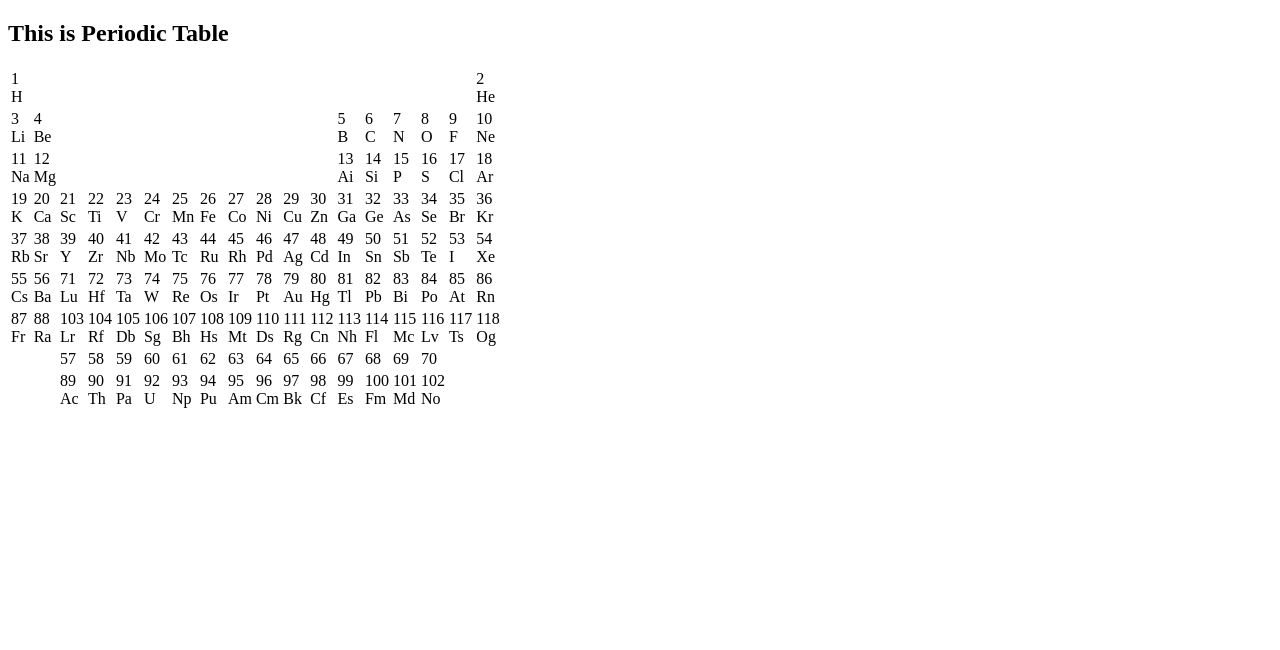
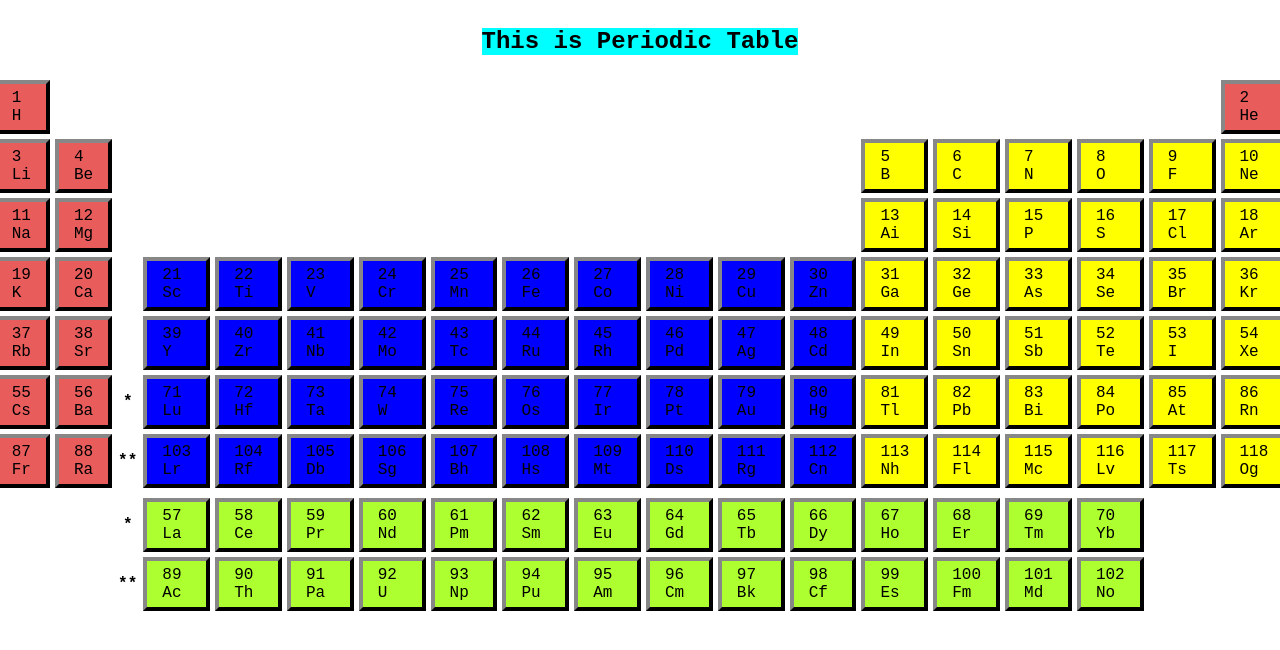
Before and after one commit to raviacts035/PeriodicTable-html, a plain HTML site: page index.html in a window 1280 px wide. Drawn offline with Linux system fonts and the light colour scheme.

Commit message:
Updaete : CSS completed &  all Good to see

```diff
--- a/index.html
+++ b/index.html
@@ -2,19 +2,65 @@
 <html>
     <head>
         <title>Periodic Table </title>
+        <style>
+            td {
+            border: 4px solid #333;
+            border-style: outset;
+            padding: 5px 15px;
+            }
+            table{
+                border-spacing: 5px;
+            }
+            h2{
+                background-color: aqua;
+            }
+            body{
+                color: black;
+                font-family: 'Courier New', Courier, monospace;
+            }
+            section{
+                display: flex;
+                flex-direction:column;
+                align-items:center;
+            }
+            .bottom1 td{
+                background-color:greenyellow;
+            }
+            td:nth-child(-n+2){
+                background-color: rgb(233, 92, 92);
+            }
+            .rTwo td:nth-child(n+5){
+                background-color: yellow;
+            }
+            .rThree td:nth-child(n+14){
+                background-color:yellow;
+            }
+            .rThree td:nth-child(-n+13){
+                background-color: blue;
+            }
+            .rThree td:nth-child(1){
+                background-color: rgb(233, 92, 92);
+            }
+            .rThree td:nth-child(2){
+                background-color: rgb(233, 92, 92);
+            }
+        </style>
     </head>
     <body>
+        <Section>
             <h2>This is Periodic Table</h2>
             <table>
                 <tr>
                     <td>1<br/>H</td>
-                <td colspan="16"></td>
-                <td>2<br/>He</td>
+                    <th></th>
+                    <th colspan="16"></th>
+                    <td  style="background-color: rgb(233, 92, 92);">2<br/>He</td>
                 </tr>
-            <tr>
+                <tr class="rTwo">
                     <td>3<br/>Li</td>
                     <td>4<br/>Be</td>
-                <td colspan="10"></td>
+                    <th></th>
+                    <th colspan="10"></th>
                     <td>5<br/>B</td>
                     <td>6<br/>C</td>
                     <td>7<br/>N</td>
@@ -22,10 +68,11 @@
                     <td>9<br/>F</td>
                     <td>10<br/>Ne</td>
                 </tr>
-            <tr>
+                <tr class="rTwo">
                     <td>11<br/>Na</td>
                     <td>12<br/>Mg</td>
-                <td colspan="10"></td>
+                    <th></th>
+                    <th colspan="10"></th>
                     <td>13<br/>Ai</td>
                     <td>14<br/>Si</td>
                     <td>15<br/>P</td>
@@ -33,10 +80,11 @@
                     <td>17<br/>Cl</td>
                     <td>18<br/>Ar</td>
                 </tr>
-            <tr>
+                <tr class="rThree">
                     <td>19<br/>K</td>
                     <td>20<br/>Ca</td>
-                <td>21<br/>Sc</td>
+                    <th></th>
+                    <td >21<br/>Sc</td>
                     <td>22<br/>Ti</td>
                     <td>23<br/>V</td>
                     <td>24<br/>Cr</td>
@@ -53,9 +101,10 @@
                     <td>35<br/>Br</td>
                     <td>36<br/>Kr</td>
                 </tr>
-            <tr>
+                <tr class="rThree">
                     <td>37<br/>Rb</td>
                     <td>38<br/>Sr</td>
+                    <th></th>
                     <td>39<br/>Y</td>
                     <td>40<br/>Zr</td>
                     <td>41<br/>Nb</td>
@@ -73,9 +122,10 @@
                     <td>53<br/>I</td>
                     <td>54<br/>Xe</td>
                 </tr>
-            <tr>
+                <tr class="rThree">
                     <td>55<br/>Cs</td>
                     <td>56<br/>Ba</td>
+                    <th>*</th>
                     <td>71<br/>Lu</td>
                     <td>72<br/>Hf</td>
                     <td>73<br/>Ta</td>
@@ -93,9 +143,10 @@
                     <td>85<br/>At</td>
                     <td>86<br/>Rn</td>
                 </tr>
-            <tr>
+                <tr class="rThree">
                     <td>87<br/>Fr</td>
                     <td>88<br/>Ra</td>
+                    <th>**</th>
                     <td>103<br/>Lr</td>
                     <td>104<br/>Rf</td>
                     <td>105<br/>Db</td>
@@ -113,26 +164,29 @@
                     <td>117<br/>Ts</td>
                     <td>118<br/>Og</td>
                 </tr>
-            <tr>
-                <td colspan="2"></td>
-                <td>57<br/></td>
-                <td>58<br/></td>
-                <td>59<br/></td>
-                <td>60<br/></td>
-                <td>61<br/></td>
-                <td>62<br/></td>
-                <td>63<br/></td>
-                <td>64<br/></td>
-                <td>65<br/></td>
-                <td>66<br/></td>
-                <td>67<br/></td>
-                <td>68<br/></td>
-                <td>69<br/></td>
-                <td>70<br/></td>
-                <td colspan="2"><br/></td>
+                <tr> </tr>
+                <tr class="bottom1">
+                    <th colspan="2"></th>
+                    <th>*</th>
+                    <td>57<br/>La</td>
+                    <td>58<br/>Ce</td>
+                    <td>59<br/>Pr</td>
+                    <td>60<br/>Nd</td>
+                    <td>61<br/>Pm</td>
+                    <td>62<br/>Sm</td>
+                    <td>63<br/>Eu</td>
+                    <td>64<br/>Gd</td>
+                    <td>65<br/>Tb</td>
+                    <td>66<br/>Dy</td>
+                    <td>67<br/>Ho</td>
+                    <td>68<br/>Er</td>
+                    <td>69<br/>Tm</td>
+                    <td>70<br/>Yb</td>
+                    <th colspan="2"></th>
                 </tr>
-            <tr>
-                <td colspan="2"><br/></td>
+                <tr class="bottom1">
+                    <th colspan="2"></th>
+                    <th>**</th>
                     <td>89<br/>Ac</td>
                     <td>90<br/>Th</td>
                     <td>91<br/>Pa</td>
@@ -147,9 +201,10 @@
                     <td>100<br/>Fm</td>
                     <td>101<br/>Md</td>
                     <td>102<br/>No</td>
-                <td colspan="2"><br/></td>
+                    <th colspan="2"><br/></th>
                 </tr>
             </table>
+        </Section>
         <!-- <td><br/></td> -->
     </body>
 </html>
```
Lines whose indentation alone changed are shown as unchanged.
